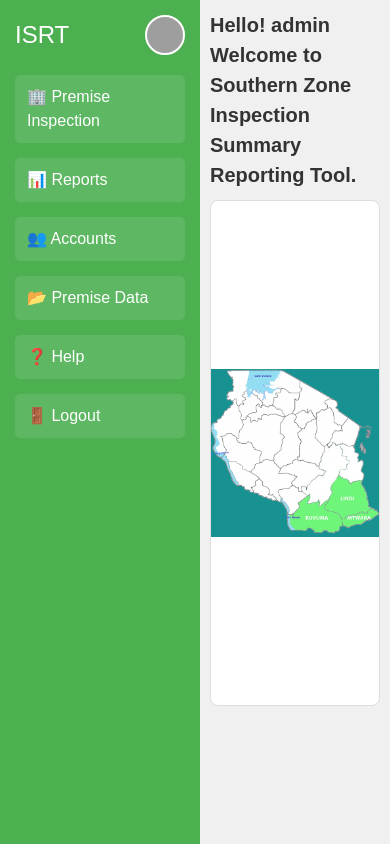
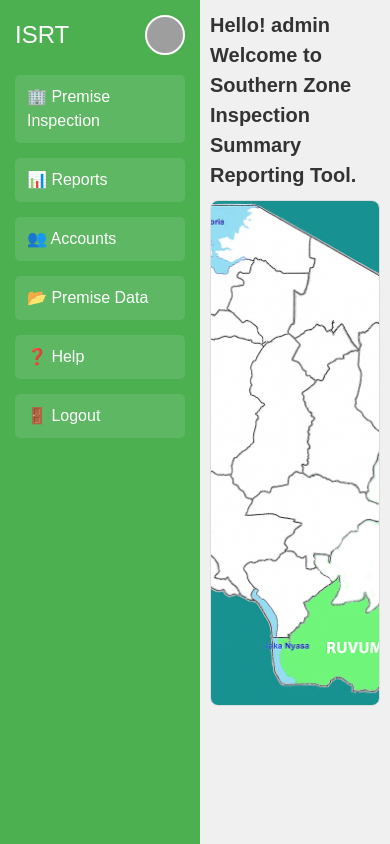
Before and after one commit to benjaminkamoga/ISRT, a Flask app: page /dashboard in a window 390 px wide. Run offline with Flask 3, Linux system fonts and the light colour scheme; a user stored in the database is signed in; grey boxes are pictures that could not be loaded.

Commit message:
dashboard 4

```diff
--- a/templates/dashboard.html
+++ b/templates/dashboard.html
@@ -3,7 +3,7 @@
 <head>
   <title>Dashboard</title>
   <link href="https://cdn.jsdelivr.net/npm/bootstrap@5.3.0/dist/css/bootstrap.min.css" rel="stylesheet" />
-  <style>
+ <style>
 /* ===== Global Reset ===== */
 html, body {
   margin: 0;
@@ -14,9 +14,9 @@ html, body {
 
 body {
   display: flex;
-  flex-direction: row; /* ✅ Always keep sidebar on the left */
+  flex-direction: row; /* Sidebar always on the left */
   height: 100vh;
-  overflow: hidden;
+  overflow: hidden;    /* No extra scrolling */
   background-color: #f0f0f0;
 }
 
@@ -28,7 +28,7 @@ body {
   padding: 20px;
   box-sizing: border-box;
   overflow-y: auto;
-  flex-shrink: 0; /* ✅ Prevent sidebar from shrinking */
+  flex-shrink: 0;
   transition: width 0.3s ease;
 }
 
@@ -151,45 +151,49 @@ body {
   background: white;
   display: flex;
   justify-content: center;
-  align-items: center;
+  align-items: flex-start; /* ✅ Align top */
+  margin-bottom: 10px;     /* ✅ Small white space below */
 }
 
-/* Map Image Auto-Resizing */
+/* Map Image */
 .map-container img {
   width: 100%;
   height: 100%;
-  object-fit: contain; /* ✅ Show full map without cropping */
+  object-fit: cover;       /* ✅ Fill container */
   border-radius: 8px;
-  max-height: 100%;
+  display: block;
+  margin: 0;
+  padding: 0;
 }
 
 /* ===== Responsive Fixes ===== */
 @media (max-width: 1024px) {
   .sidebar {
-    width: 200px; /* ✅ Reduce sidebar width on small screens */
+    width: 200px;
     padding: 15px;
   }
 
   .main-content {
     padding: 10px;
-    height: 100vh; /* ✅ Always fill height */
+    height: 100%;
   }
 
   .map-container {
-    flex-grow: 1;
     min-height: 250px;
+    margin-bottom: 10px;
   }
 }
 
 /* ===== Portrait Mode (Mobile Vertical) ===== */
 @media screen and (orientation: portrait) {
   body {
-    flex-direction: row; /* ✅ Keep sidebar on the left even in portrait */
+    flex-direction: row; /* Sidebar stays left */
     height: 100vh;
+    overflow: hidden;
   }
 
   .sidebar {
-    width: 200px; /* ✅ Slightly smaller for portrait */
+    width: 200px; /* Slightly smaller for portrait */
     height: 100%;
   }
 
@@ -203,21 +207,23 @@ body {
   .map-container {
     flex-grow: 1;
     width: 100%;
-    min-height: 40vh;
+    min-height: 45vh;
     max-height: 60vh;
+    margin-bottom: 10px;    /* Small white space below */
   }
 
   .map-container img {
-    width: 100%;
-    height: 100%;
-    object-fit: contain;
+    object-fit: cover;      /* Fill top edges */
+    border-radius: 0;       /* No rounding at top */
+    margin: 0;
+    padding: 0;
   }
 }
 
-/* ===== Landscape Mode (Mobile Horizontal + Desktops) ===== */
+/* ===== Landscape Mode ===== */
 @media screen and (orientation: landscape) {
   body {
-    flex-direction: row; /* ✅ Keep sidebar left */
+    flex-direction: row;
   }
 
   .sidebar {
@@ -233,15 +239,15 @@ body {
   .map-container {
     flex-grow: 1;
     width: 100%;
+    margin-bottom: 10px;    /* Small gap below */
   }
 
   .map-container img {
-    width: 100%;
-    height: 100%;
-    object-fit: contain;
+    object-fit: cover;
   }
 }
 </style>
+
 
 </head>
 <body>
```
